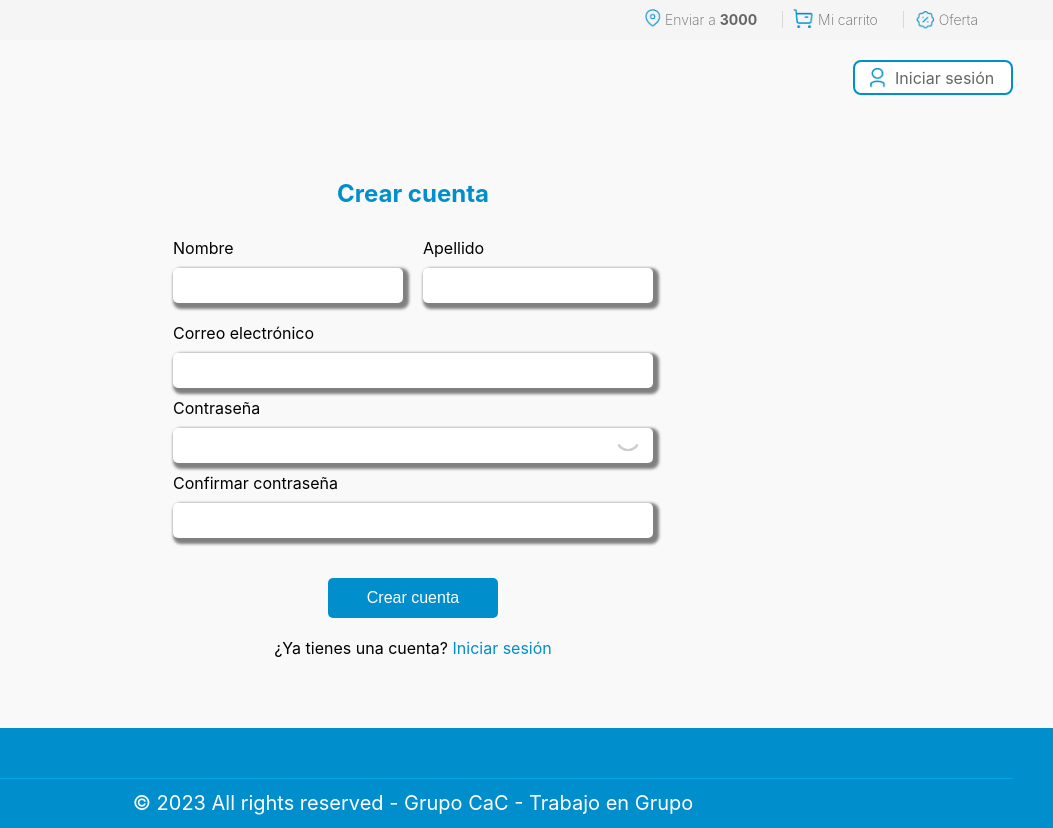
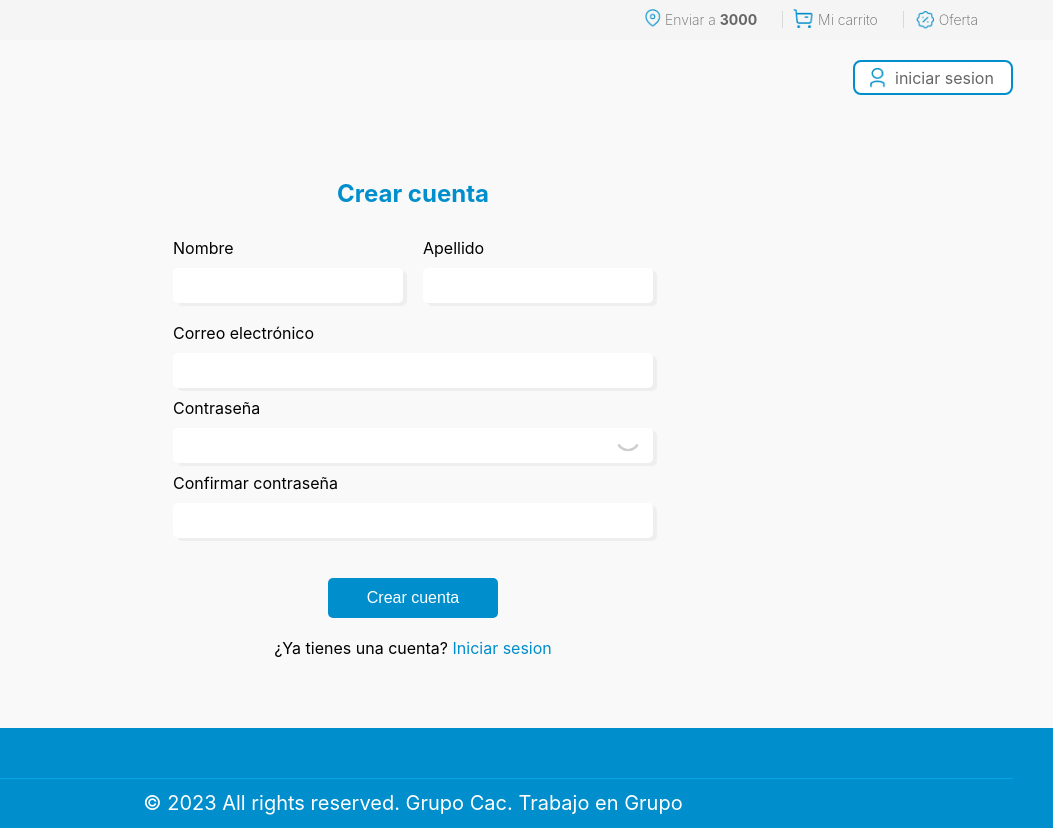
Before and after one commit to sdoqq1616/bigtimeshop, a plain HTML site: page register.html in a window 1280 px wide. Shown: the full height of the page, 227-1280 px from the left. Drawn offline with Linux system fonts and the light colour scheme.

Commit message:
Version semifinal Smith

```diff
--- a/css/login.css
+++ b/css/login.css
@@ -70,7 +70,7 @@ input {
     padding-left: 10px;
     height: 35px;
     border-radius: 5px;
-    box-shadow: 3px 3px 3px 3px grey;
+    box-shadow: 4px 3px 1px #eee;
 }
 
 label {
@@ -119,9 +119,11 @@ label {
 
 
 .goto {
+
     display: flex;
     margin: 20px;
     justify-content: center;
+
 }
 
 .goto a {
@@ -142,7 +144,9 @@ footer {
 }
 
 
+
 /* venata modal */
+
 .login-bg {
     display: none;
     width: 100%;
--- a/css/register.css
+++ b/css/register.css
@@ -85,7 +85,7 @@ input {
     padding-left: 10px;
     height: 35px;
     border-radius: 5px;
-    box-shadow: 3px 3px 3px 3px grey;
+    box-shadow: 4px 3px 1px #eee;
 }
 
 .username,
--- a/register.html
+++ b/register.html
@@ -42,7 +42,7 @@
                 <h1>Big Time</h1>
                 <a href="index.html"><img src="./images/logo.png" alt=""></a>
             </div>
-                <a href="login.html">Iniciar sesión</a>
+            <a href="login.html"> iniciar sesion</a>
         </div>
         <div class="register_hd">
             <h3>Crear cuenta</h3>
@@ -78,9 +78,10 @@
             </form>
         </div>
         <div class="goto_login">
-                <a href="login.html">¿Ya tienes una cuenta? <i>Iniciar sesión</i></a>
+            <a href="login.html">¿Ya tienes una cuenta? <i>Iniciar sesion</i></a>
         </div>
     </div>
+
     <!-- register area end -->
 
 
@@ -94,6 +95,7 @@
             <div><button id="warning_btn">Aceptar</button></div>
         </div>
     </div>
+
     <!-- ventana modal end -->
 
 
@@ -101,7 +103,7 @@
     <footer>
         <div class="footer w">
             <div class="copyright">
-                    <p>© 2023 All rights reserved - Grupo CaC - Trabajo en Grupo</p>
+                <p>© 2023 All rights reserved. Grupo Cac. Trabajo en Grupo</p>
             </div>
         </div>
     </footer>
```
Also changed, not shown: 404.html (+1 -1 lines), index.html (+1 -1 lines), login.html (+8 -3 lines), nosotros.html (+1 -1 lines), README.txt (added), images/nosotros/historia2-min.png (added), 1 other file. Lines whose indentation alone changed are shown as unchanged.
